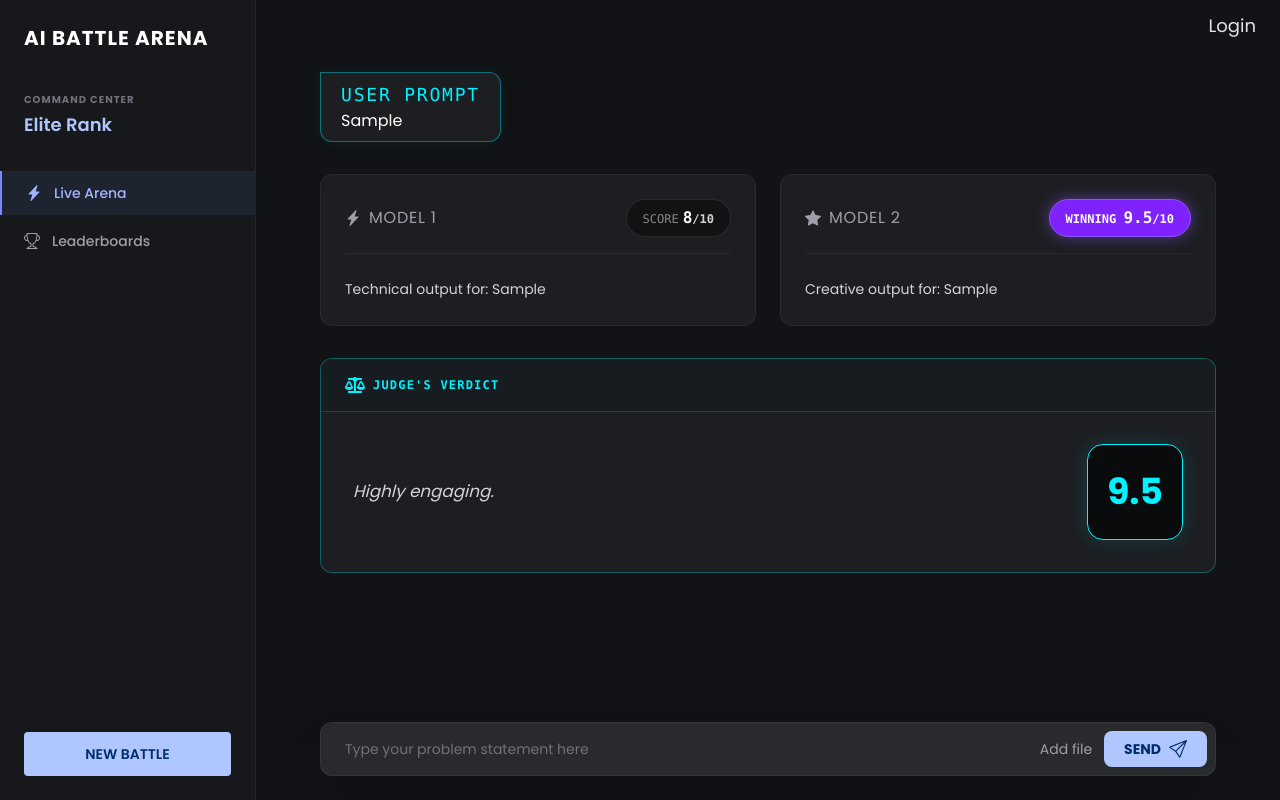
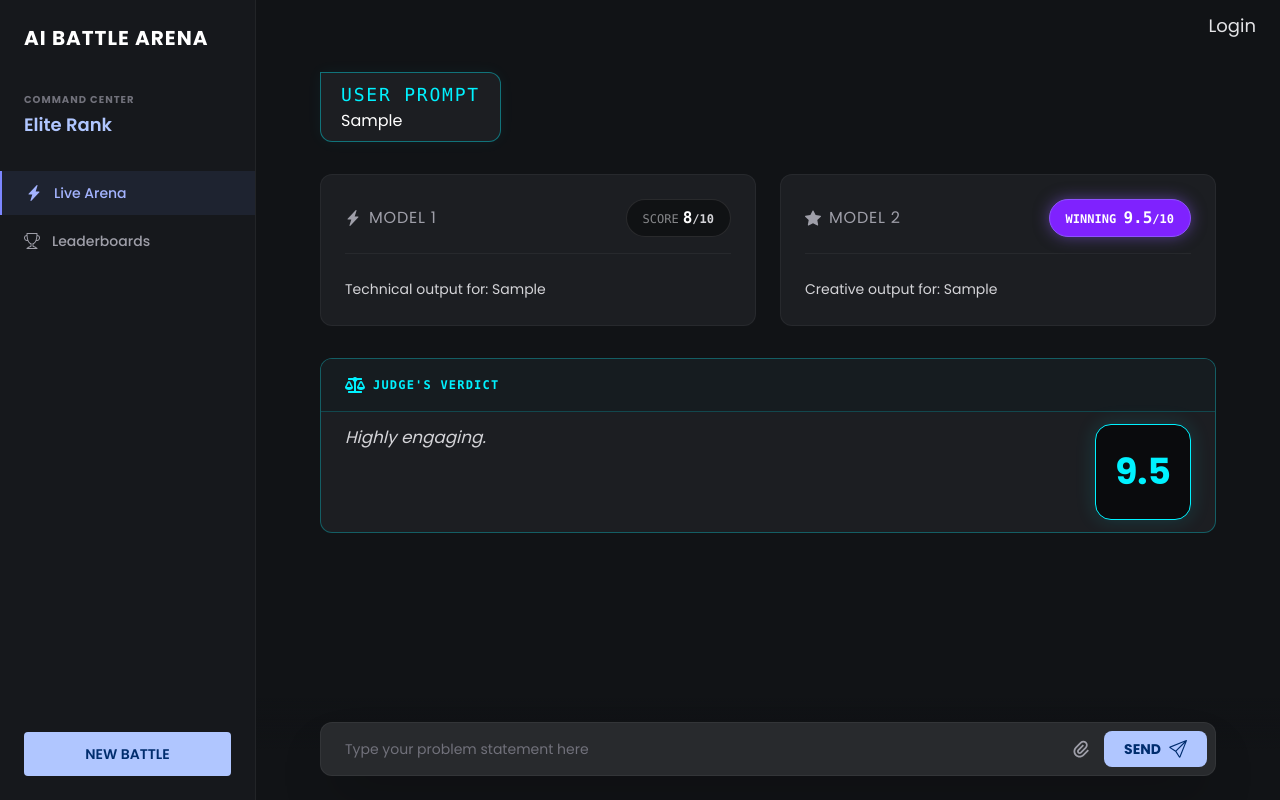
Before and after one commit to abdulghanisheikh/AI-Battle-Arena, a React (Vite) app in the folder frontend/: page / in a window 1280 px wide. Both pictures are taken after typing "Sample" into the empty fields and a click on the button "INITIALIZE DUEL". Built offline with nearby package versions, Linux system fonts and the light colour scheme.

Commit message:
fixed padding of judgement section

```diff
--- a/frontend/src/app/components/ChatArea.jsx
+++ b/frontend/src/app/components/ChatArea.jsx
@@ -3,6 +3,7 @@ import ModelCard from './ModelCard';
 import { BsSend } from "react-icons/bs";
 import UserChat from './UserChat';
 import Judgement from './Judgement';
+import { RiAttachment2 } from "react-icons/ri";
 
 const ChatArea = ({ messages, messagesEndRef, inputValue, setInputValue, handleSend }) => {
   return (
@@ -60,9 +61,11 @@ const ChatArea = ({ messages, messagesEndRef, inputValue, setInputValue, handleS
               onChange={(e) => setInputValue(e.target.value)}
               className="flex-1 bg-transparent border-none text-sm text-white px-4 placeholder-zinc-500 focus:outline-none focus:ring-0"
             />
+
             <button type="button" className="px-3 py-1 text-zinc-400 hover:text-white transition-colors cursor-pointer text-sm">
-              Add file
+              <RiAttachment2 size={21} />
             </button>
+
             <button type="submit" className="bg-[#b0c6ff] text-[#002d6e] px-5 py-2 rounded-lg font-bold text-sm flex items-center gap-2 hover:bg-[#d9e2ff] transition-colors cursor-pointer">
               <span>SEND</span>
               <BsSend size={18} />
--- a/frontend/src/app/components/EmptyState.jsx
+++ b/frontend/src/app/components/EmptyState.jsx
@@ -1,4 +1,3 @@
-import React from 'react';
 import { BsLightningChargeFill, BsSend } from "react-icons/bs";
 import { PiTerminalWindowBold } from "react-icons/pi";
 import { RiAttachment2 } from "react-icons/ri";
--- a/frontend/src/app/components/Judgement.jsx
+++ b/frontend/src/app/components/Judgement.jsx
@@ -1,12 +1,13 @@
 import { FaBalanceScale } from "react-icons/fa";
 
 const Judgement = ({item}) => {
+
     return <div className="bg-[#1c1e22] border border-[#00f2ff]/30 rounded-xl overflow-hidden">
         <div className="bg-[#161c20] px-6 py-4 border-b border-[#00f2ff]/20 flex items-center gap-2">
             <FaBalanceScale size={20} className="text-[#00f2ff]" />
             <span className="text-xs font-mono text-[#00f2ff] tracking-widest font-bold">JUDGE'S VERDICT</span>
         </div>
-        <div className="p-6 md:p-8 flex flex-col md:flex-row items-center justify-between gap-8">
+        <div className="px-6 py-3 flex justify-center items-start gap-8">
             <div className="italic text-zinc-300 text-[1.05rem] leading-relaxed flex-1">
             {item.judgement.solution_2_reasoning}
             </div>
```
